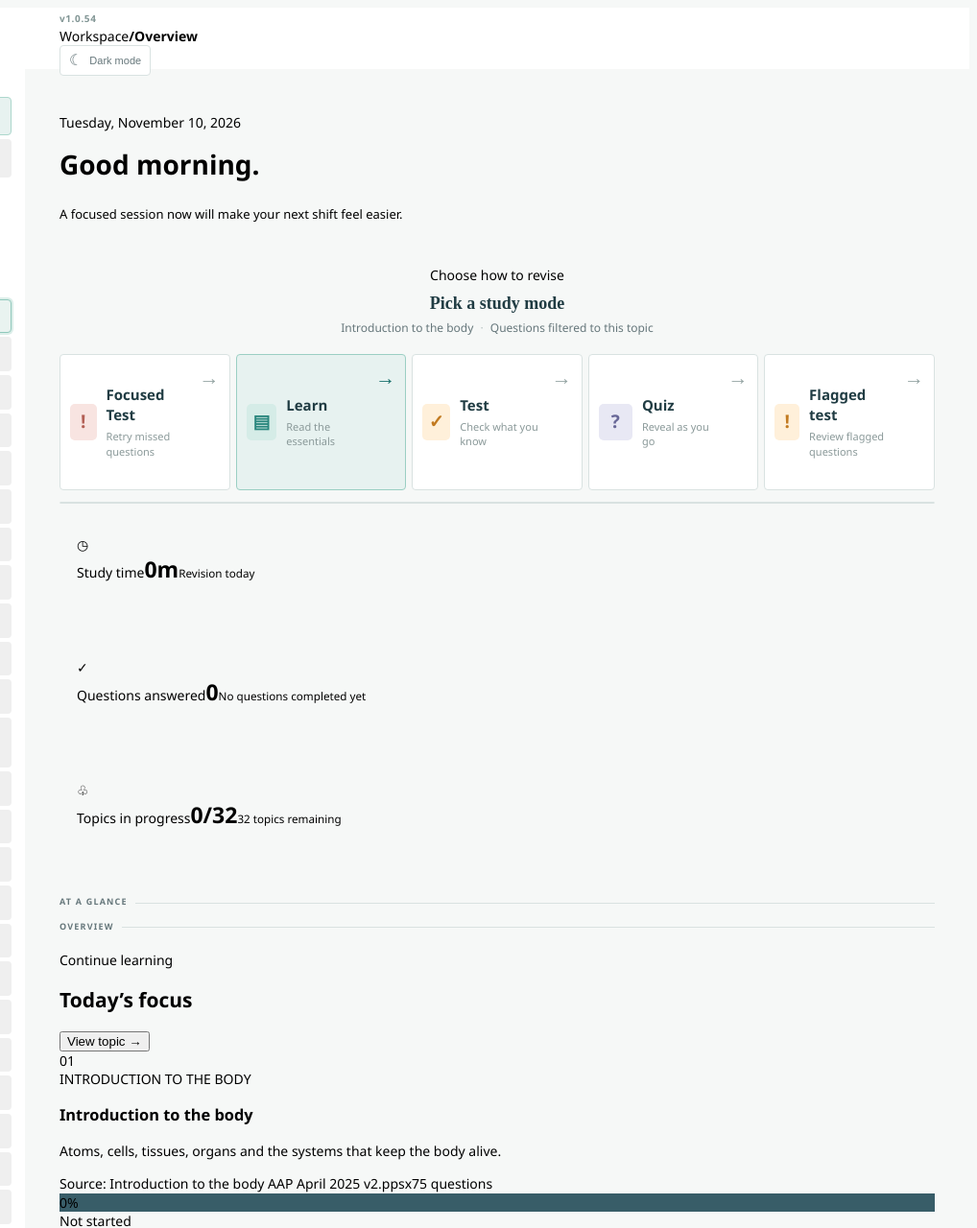
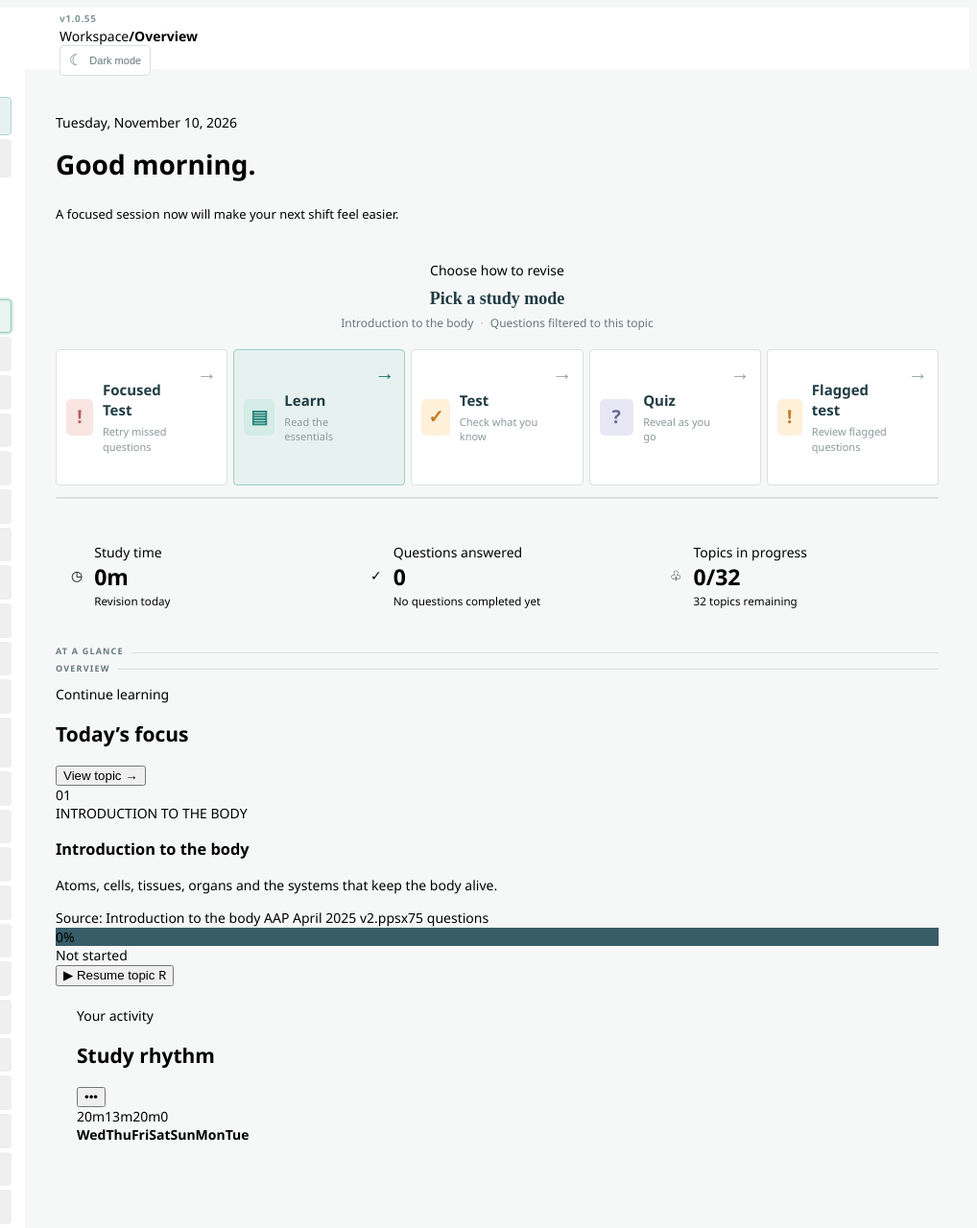
Before and after one commit to Oli-dev-code/LAS-Revision-Desk, an Electron app: page index.html in a window 1280 px wide. Shown: the top 1280 px of the page at 96% size, 262-1280 px from the left. Drawn offline with Linux system fonts and the light colour scheme.

Commit message:
Release 1.0.55 dashboard layout fixes

```diff
--- a/dashboard.css
+++ b/dashboard.css
@@ -30,3 +30,17 @@
 .dashboard-grid{grid-template-columns:1.35fr 1fr!important}
 .mode-tabs{display:grid!important;grid-template-columns:repeat(5,1fr)!important}
 .mode-tab{width:auto!important}
+
+/* Stable dashboard components at Windows scaling factors. */
+.content-wrap{padding:32px 32px 36px!important}
+.welcome-row{margin-bottom:20px!important}
+.study-modes{margin-bottom:12px!important}
+.stats-grid{display:grid!important;grid-template-columns:repeat(3,minmax(0,1fr))!important;gap:16px!important;margin-bottom:16px!important;align-items:stretch}
+.stat-card{display:flex!important;min-width:0!important;min-height:96px!important;height:auto!important;padding:16px!important;gap:12px!important;align-items:center}
+.stat-card>div:last-child{display:grid;min-width:0;gap:4px}
+.stat-card .stat-label,.stat-card strong,.stat-card small{display:block!important;min-width:0}
+.stat-card strong{font-size:23px!important;line-height:1.1;white-space:nowrap}
+.stat-card small{line-height:1.3;white-space:normal}
+.dashboard-grid{margin-top:16px!important;padding-top:16px!important;margin-bottom:16px!important}
+.activity-panel{min-height:240px!important;overflow:hidden}
+.activity-panel .chart{height:137px!important;min-height:137px!important}
--- a/index.html
+++ b/index.html
@@ -37,7 +37,7 @@
 
     <main class="main-content">
       <header class="topbar">
-        <span class="app-version">v1.0.54</span>
+        <span class="app-version">v1.0.55</span>
         <div class="breadcrumb"><span>Workspace</span><b>/</b><strong>Overview</strong></div>
         <div class="top-actions"><button class="theme-toggle" id="theme-toggle" type="button" aria-pressed="false"><span class="theme-icon">☾</span><span class="theme-label">Dark mode</span></button></div>
       </header>
--- a/package.json
+++ b/package.json
@@ -1,6 +1,6 @@
 {
   "name": "las-revision-desk",
-  "version": "1.0.54",
+  "version": "1.0.55",
   "description": "Desktop revision workspace for LAS AAP training",
   "main": "electron-main.cjs",
   "author": "LAS Revision Desk",
```
Also changed, not shown: 1 other file.
